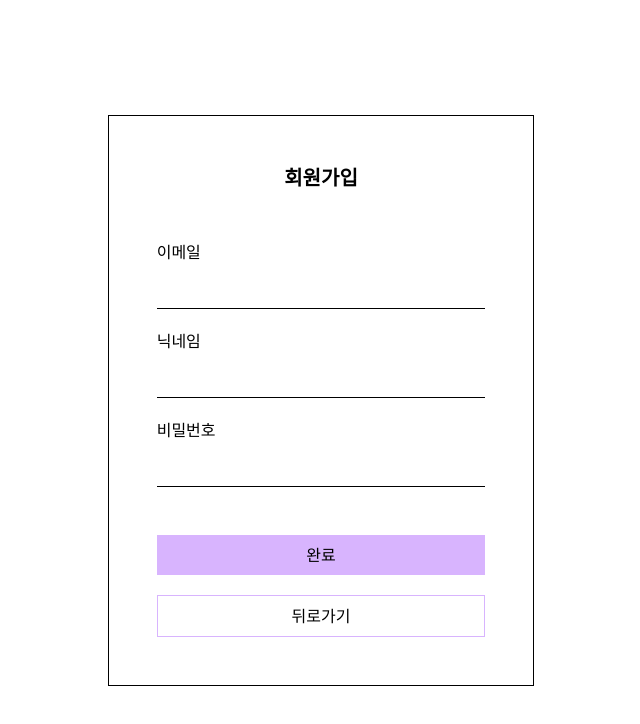
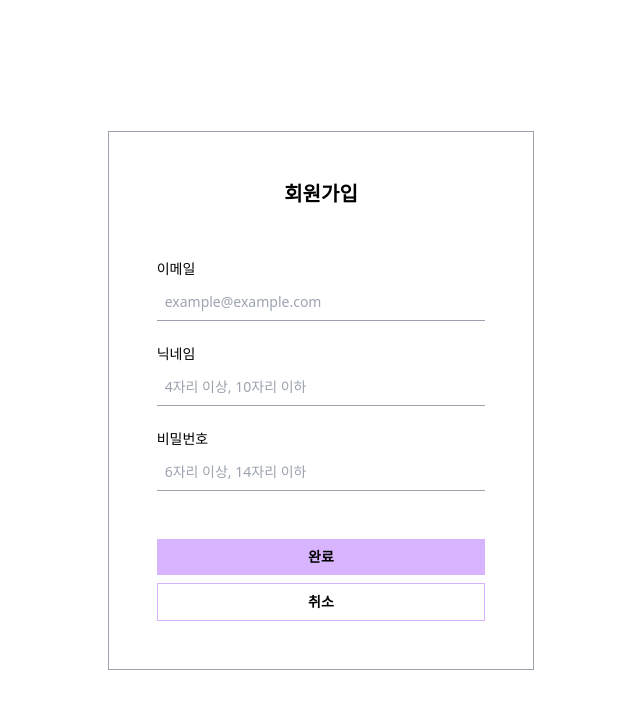
Before and after one commit to sangjun231/DevTube, a React (Vite) app: page / in a window 1280 px wide. Shown: the top 724 px of the page, without its empty margins (319-959 px from the left). Built offline with nearby package versions, Linux system fonts and the light colour scheme.

Commit message:
feat : Registration style, add: supabase file

```diff
--- a/package.json
+++ b/package.json
@@ -20,6 +20,7 @@
     "react-dom": "^18.2.0",
     "react-router-dom": "^6.23.1",
     "react-toastify": "^10.0.5",
+    "supabase": "^1.176.10",
     "uuidv4": "^6.2.13",
     "zustand": "^4.5.2"
   },
--- a/src/components/Registration.jsx
+++ b/src/components/Registration.jsx
@@ -2,31 +2,43 @@ import React from 'react';
 
 const Registration = () => {
   return (
-    <form className="flex w-1/3 flex-col items-center justify-center gap-12 border border-black p-12">
+    <form className="flex w-1/3 flex-col items-center justify-center gap-12 border border-gray-400 p-12">
       <h1 className="text-xl font-bold">회원가입</h1>
       <div className="flex w-full flex-col items-center justify-center gap-5">
         <div className="w-full">
-          <label>
+          <label className="text-sm">
             이메일
-            <input className="mt-1 w-full border-b border-black p-2 outline-0" type="email" />
+            <input
+              className="mt-1 w-full border-b border-gray-400 p-2 outline-0"
+              type="email"
+              placeholder="example@example.com"
+            />
           </label>
         </div>
         <div className="w-full">
-          <label>
+          <label className="text-sm">
             닉네임
-            <input className="mt-1 w-full border-b border-black p-2 outline-0" type="text" />
+            <input
+              className="mt-1 w-full border-b border-gray-400 p-2 outline-0"
+              type="text"
+              placeholder="4자리 이상, 10자리 이하"
+            />
           </label>
         </div>
         <div className="w-full">
-          <label>
+          <label className="text-sm">
             비밀번호
-            <input className="mt-1 w-full border-b border-black p-2 outline-0" type="password" />
+            <input
+              className="mt-1 w-full border-b border-gray-400 p-2 outline-0"
+              type="password"
+              placeholder="6자리 이상, 14자리 이하"
+            />
           </label>
         </div>
       </div>
-      <div className="flex w-full flex-col items-center justify-center gap-5">
-        <button className="w-full bg-purple-300 p-2">완료</button>
-        <button className="w-full border border-purple-300 p-2">뒤로가기</button>
+      <div className="flex w-full flex-col items-center justify-center gap-2">
+        <button className="w-full bg-purple-300 p-2 text-sm font-bold hover:bg-purple-400">완료</button>
+        <button className="w-full border border-purple-300 p-2 text-sm font-bold hover:bg-gray-200">취소</button>
       </div>
     </form>
   );
--- /dev/null
+++ b/src/lib/supabase/api.js
@@ -0,0 +1,18 @@
+import { createClient } from '@supabase/supabase-js';
+const supabaseUrl = process.env.VITE_SUPABASE_URL;
+const supabaseKey = process.env.VITE_SUPABASE_API_KEY;
+const supabase = createClient(supabaseUrl, supabaseKey);
+
+export const userRegist = async (email, password) => {
+  await supabase.auth.signUp({
+    email,
+    password
+  });
+};
+
+export const userLogin = async (email, password) => {
+  await supabase.auth.signInWithPassword({
+    email,
+    password
+  });
+};
```
Also changed, not shown: 1 other file (tests, documents, lock files or other folders).
